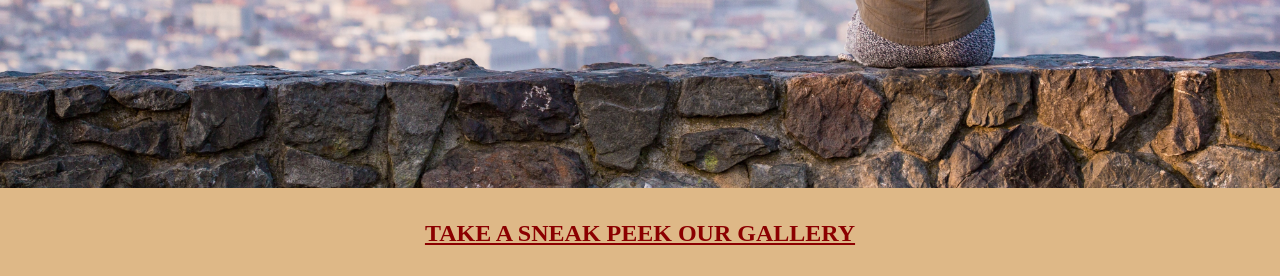
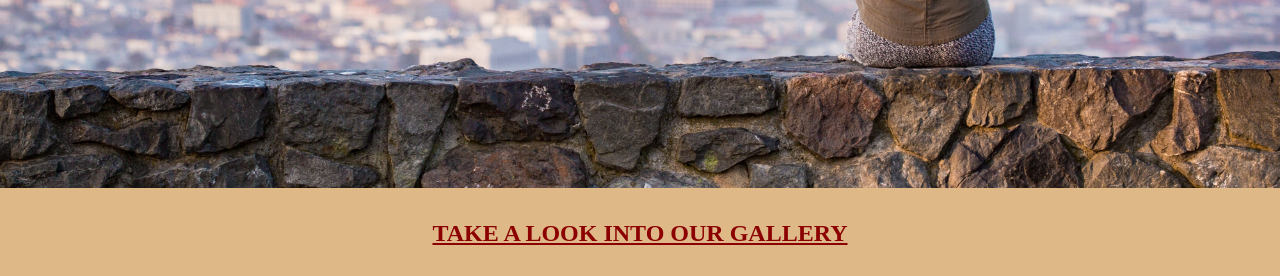
Before and after one commit to sandarious/Daves-Photography, a plain HTML site: page index.html in a window 1280 px wide. Shown: the part 671-947 px from the top of the page. Drawn offline with Linux system fonts and the light colour scheme.

Commit message:
Portfolio h2 edited

```diff
--- a/index.html
+++ b/index.html
@@ -37,7 +37,7 @@
    <!-- Section: Portfolio -->
 
    <section id="portfolio" class="bg-dark py-2">
-    <h2 class="text-center">TAKE A SNEAK PEEK OUR GALLERY</h2>
+    <h2 class="text-center">TAKE A LOOK INTO OUR GALLERY</h2>
        <div class="container">
            <div class="images">
                <div class="images"> <img src="img/macro-photography-of-red-rose-794644.jpg" alt=""width="320" height="240" border-radius=50%></div>
```
